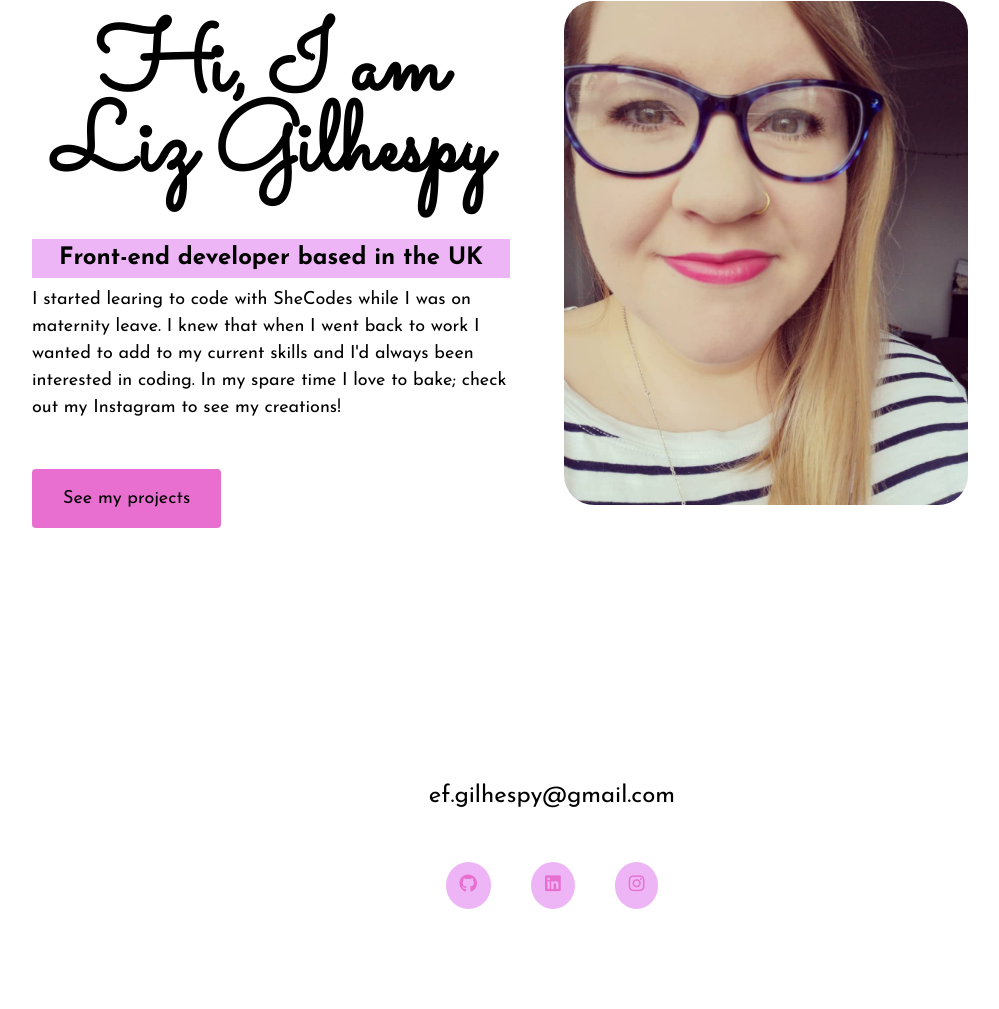
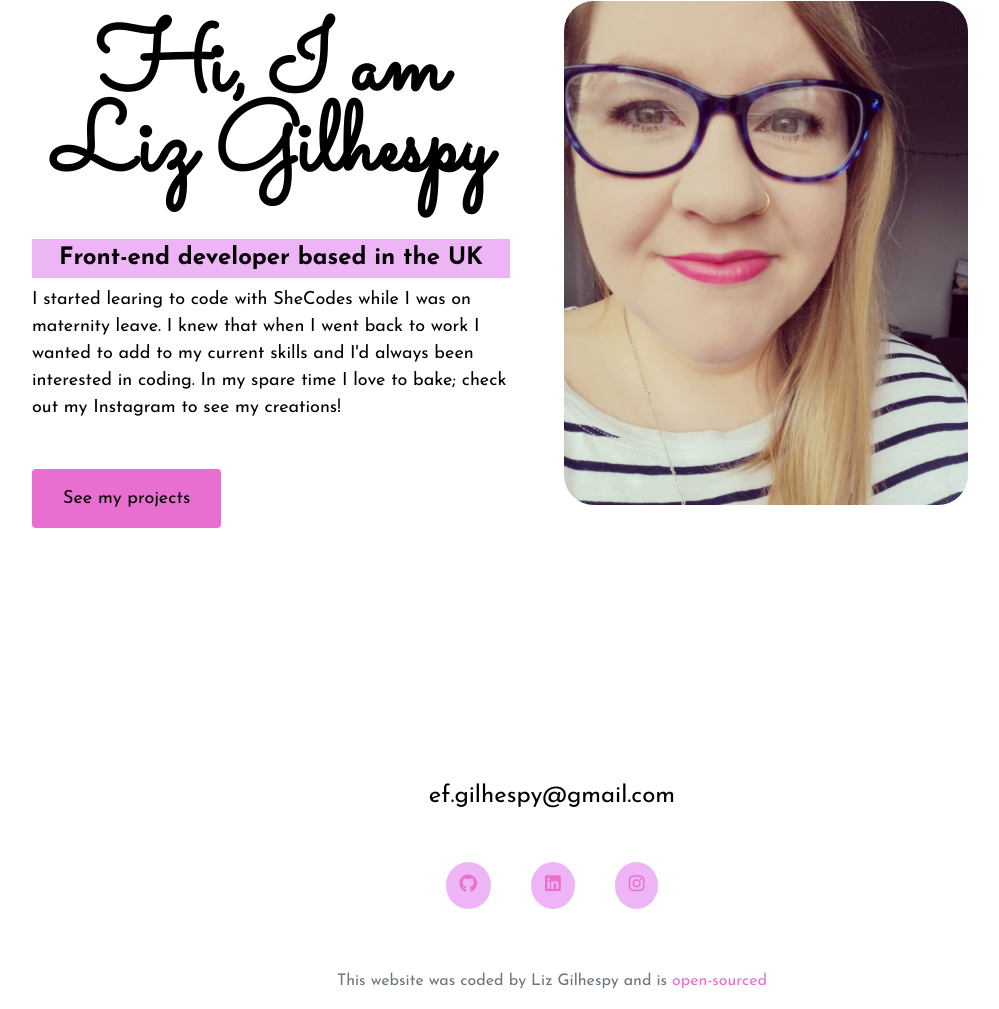
Before and after one commit to LizGilhespy/responsive-final-project, a plain HTML site: page about.html in a window 1280 px wide. Shown: the part 259-1268 px from the top of the page, without its empty margins (88-1087 px from the left). Before the commit the page ends 1228 px from the top, so only its background shows below. Drawn offline with nearby package versions, Linux system fonts and the light colour scheme.

Commit message:
Added GitHub link

```diff
--- a/about.html
+++ b/about.html
@@ -122,5 +122,15 @@
         </a>
       </div>
     </footer>
+    <div class="credit text-muted mb-3">
+      This website was coded by Liz Gilhespy and is
+      <a
+        href="https://github.com/LizGilhespy/responsive-final-project"
+        target="_blank"
+        alt="GitHub link"
+      >
+        open-sourced</a
+      >
+    </div>
   </body>
 </html>
--- a/style.css
+++ b/style.css
@@ -42,6 +42,11 @@ h4 {
 p {
   font-weight: 400;
   font-size: 48px;
+}
+
+a {
+  text-decoration: none;
+  color: var(--branding-color);
 }
 
 .hero {
@@ -226,6 +231,10 @@ img {
   font-size: 24px;
 }
 
+.credit {
+  text-align: center;
+}
+
 nav {
   padding: 20px 0;
 }
```
Also changed, not shown: contact.html (+10 -0 lines), index.html (+10 -0 lines), work.html (+10 -0 lines).
